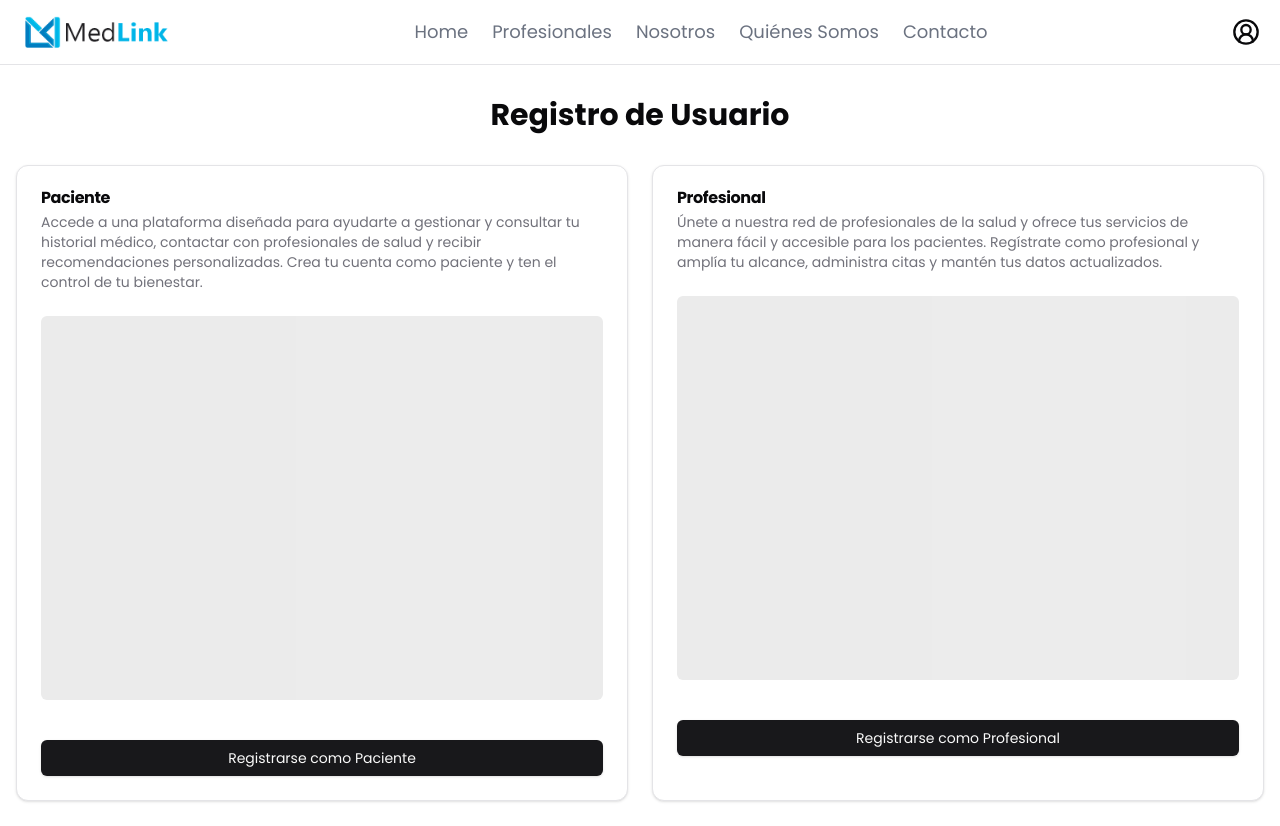
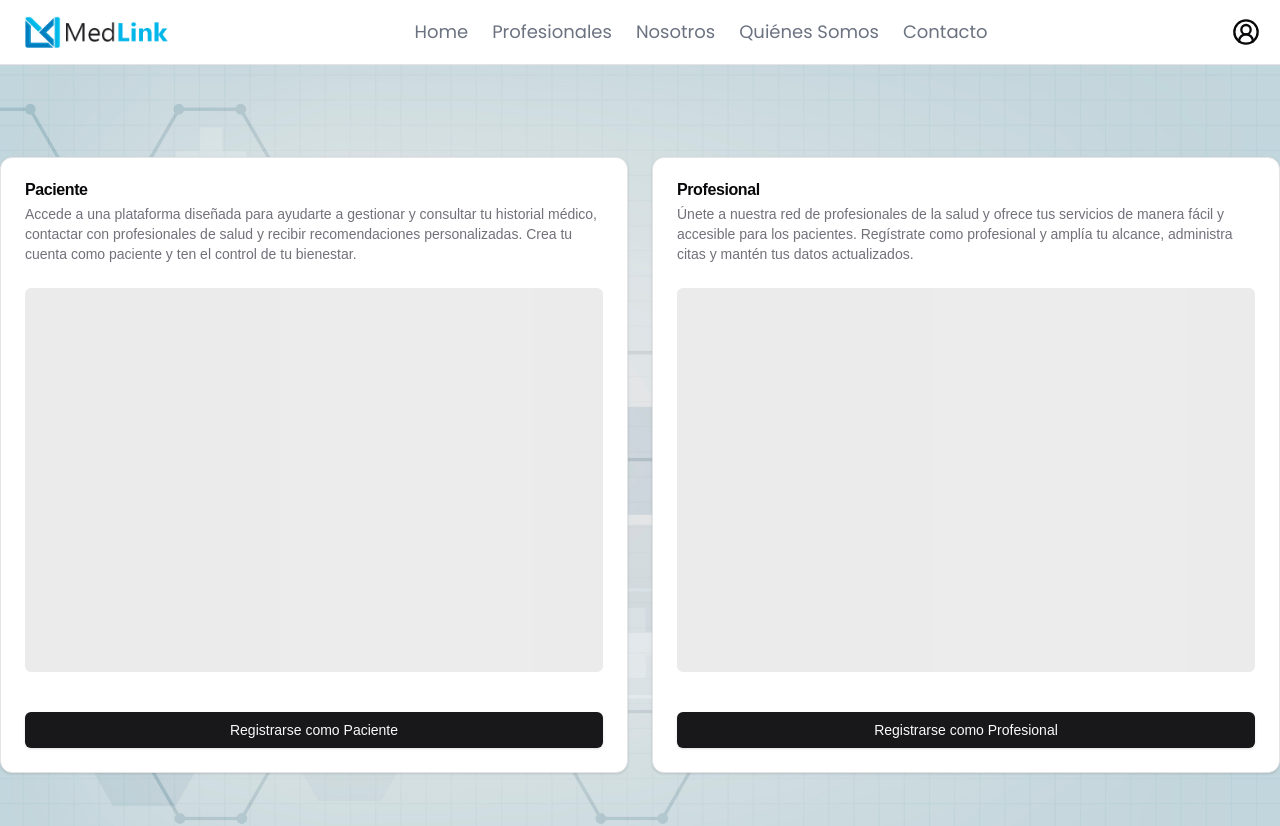
Before and after one commit to nachog8/MedLink-Cliente, a Next.js app: page /signin in a window 1280 px wide. Shown: the top 826 px of the page. Built offline with nearby package versions, Linux system fonts and the light colour scheme.

Commit message:
bg-image sign

```diff
--- /dev/null
+++ b/src/app/(auth)/layout.tsx
@@ -0,0 +1,28 @@
+import Image from 'next/image';
+
+export const metadata = {
+  title: 'Authentication',
+  description: 'Sign in and sign up pages',
+};
+
+export default function AuthLayout({
+  children,
+}: {
+  children: React.ReactNode;
+}) {
+  return (
+    <div className="relative flex min-h-screen w-full items-center justify-center">
+      {/* Imagen de fondo */}
+      <Image
+        src={'/images/fondo.jpg'}
+        width={5000}
+        height={3750}
+        alt={'fondo'}
+        className="absolute inset-0 h-screen w-screen object-cover"
+      />
+
+      {/* Contenido centrado */}
+      <div className="relative z-10">{children}</div>
+    </div>
+  );
+}
--- a/src/app/(auth)/signin/page.tsx
+++ b/src/app/(auth)/signin/page.tsx
@@ -12,19 +12,15 @@ import { Skeleton } from '@/components/ui/skeleton';
 
 export default function Page() {
   return (
-    <div className="font-poppins container mx-auto px-4 py-8">
-      <h1 className="mb-8 text-center text-3xl font-bold">
-        Registro de Usuario
-      </h1>
     <div className="grid grid-cols-1 gap-6 md:grid-cols-2">
       <Card>
         <CardHeader>
           <CardTitle>Paciente</CardTitle>
           <CardDescription>
             Accede a una plataforma diseñada para ayudarte a gestionar y
-              consultar tu historial médico, contactar con profesionales de
-              salud y recibir recomendaciones personalizadas. Crea tu cuenta
-              como paciente y ten el control de tu bienestar.
+            consultar tu historial médico, contactar con profesionales de salud
+            y recibir recomendaciones personalizadas. Crea tu cuenta como
+            paciente y ten el control de tu bienestar.
           </CardDescription>
         </CardHeader>
         <CardContent>
@@ -42,9 +38,9 @@ export default function Page() {
           <CardTitle>Profesional</CardTitle>
           <CardDescription>
             Únete a nuestra red de profesionales de la salud y ofrece tus
-              servicios de manera fácil y accesible para los pacientes.
-              Regístrate como profesional y amplía tu alcance, administra citas
-              y mantén tus datos actualizados.
+            servicios de manera fácil y accesible para los pacientes. Regístrate
+            como profesional y amplía tu alcance, administra citas y mantén tus
+            datos actualizados.
           </CardDescription>
         </CardHeader>
         <CardContent>
@@ -58,6 +54,5 @@ export default function Page() {
         </CardContent>
       </Card>
     </div>
-    </div>
   );
 }
--- a/src/app/(auth)/signup/page.tsx
+++ b/src/app/(auth)/signup/page.tsx
@@ -23,7 +23,6 @@ import { Button } from '@/components/ui/button';
 import { ButtonSubmit } from '@/components/buttons/button-submit';
 import { Input } from '@/components/ui/input';
 import Link from 'next/link';
-import { Skeleton } from '@/components/ui/skeleton';
 import { loginAction } from '@/actions';
 import { toast } from '@/hooks/use-toast';
 import { useForm } from 'react-hook-form';
@@ -64,11 +63,6 @@ export default function Page() {
   }, [state]);
 
   return (
-    <div className="relative flex min-h-screen w-full items-center justify-center">
-      {/* Skeleton background - Agregar imagen de fondo*/}
-      <Skeleton className="absolute inset-0 h-screen w-screen" />
-
-      {/* Login card */}
     <Card className="z-10 mx-4 w-full max-w-md">
       <CardHeader>
         <CardTitle className="text-center text-2xl font-bold">
@@ -142,6 +136,5 @@ export default function Page() {
         </Link>
       </CardFooter>
     </Card>
-    </div>
   );
 }
```
Also changed, not shown: public/images/fondo.jpg (added). Lines whose indentation alone changed are shown as unchanged.
